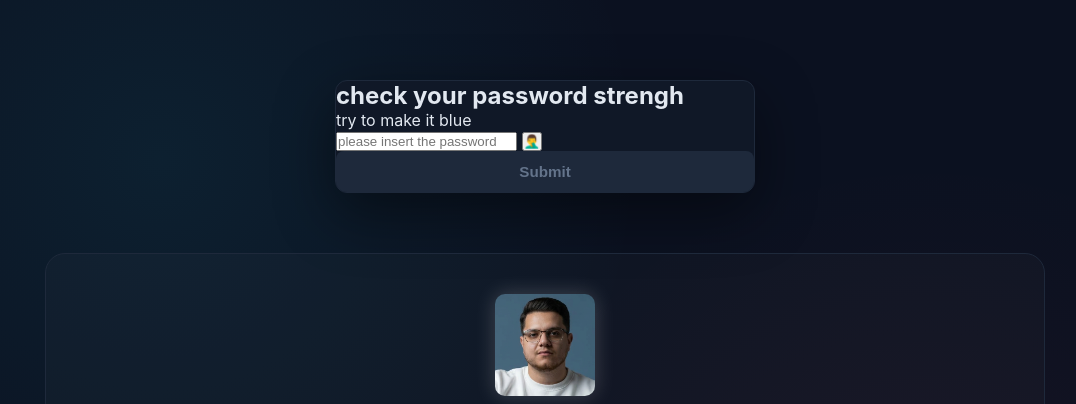
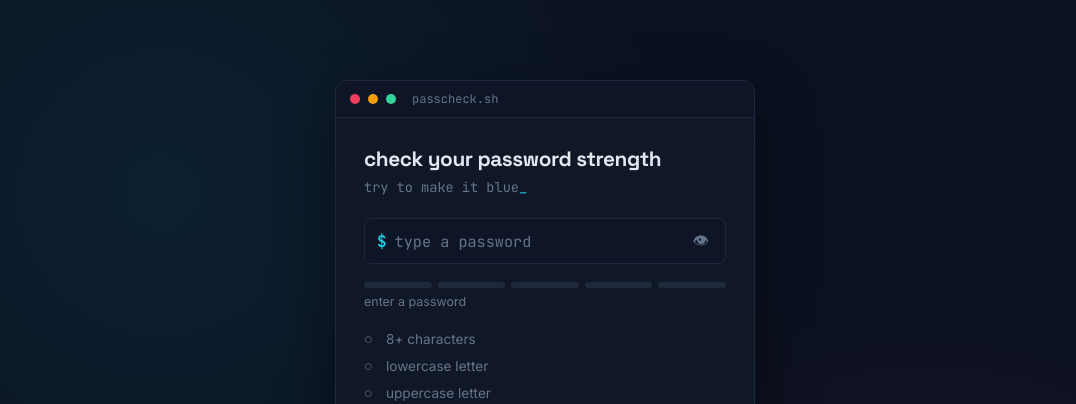
Before and after one commit to Elyasforghani/password-strength-check, a plain HTML site: page index.html in a window 1280 px wide. Shown: the top 404 px of the page, without its empty margins (95-1171 px from the left). Drawn offline with Linux system fonts and the light colour scheme.

Commit message:
Update index.html

```diff
--- a/index.html
+++ b/index.html
@@ -4,22 +4,55 @@
 <head>
     <meta charset="UTF-8">
     <meta name="viewport" content="width=device-width, initial-scale=1.0">
+    <link rel="preconnect" href="https://fonts.googleapis.com">
+    <link rel="preconnect" href="https://fonts.gstatic.com" crossorigin>
+    <link href="https://fonts.googleapis.com/css2?family=Space+Grotesk:wght@500;700&family=JetBrains+Mono:wght@400;600&family=Inter:wght@400;500;600&display=swap" rel="stylesheet">
     <link rel="stylesheet" href="assets/css/css.css">
     <title>passcheck</title>
-
 </head>
 
 <body>
     <section id="sec1">
         <div class="box">
-            <h2>check your password strengh</h2>
-            <p>try to make it blue</p>
-            <input type="password" placeholder="please insert the password">
-            <button> 🤦‍♂️</button>
-            <div class="range"></div>
-            <button id="submitBtn" disabled>Submit</button>
+            <div class="titlebar">
+                <span class="dot dot-r"></span>
+                <span class="dot dot-y"></span>
+                <span class="dot dot-g"></span>
+                <span class="titlebar-name">passcheck.sh</span>
+            </div>
+
+            <div class="box-body">
+                <h2>check your password strength</h2>
+                <p class="subtitle">try to make it blue<span class="cursor">_</span></p>
+
+                <div class="input-row">
+                    <span class="prompt">$</span>
+                    <input id="pwInput" type="password" placeholder="type a password">
+                    <button id="peekBtn" type="button" aria-label="hold to reveal password">👁</button>
+                </div>
+
+                <div class="meter" id="meter" aria-hidden="true">
+                    <span class="seg" data-i="1"></span>
+                    <span class="seg" data-i="2"></span>
+                    <span class="seg" data-i="3"></span>
+                    <span class="seg" data-i="4"></span>
+                    <span class="seg" data-i="5"></span>
+                </div>
+                <p class="meter-label" id="meterLabel">enter a password</p>
+
+                <ul class="checklist" id="checklist">
+                    <li data-rule="len"><span class="mark">○</span> 8+ characters</li>
+                    <li data-rule="lower"><span class="mark">○</span> lowercase letter</li>
+                    <li data-rule="upper"><span class="mark">○</span> uppercase letter</li>
+                    <li data-rule="num"><span class="mark">○</span> number</li>
+                    <li data-rule="sym"><span class="mark">○</span> symbol (!@#$%^&*)</li>
+                </ul>
+
+                <button id="submitBtn" disabled>Submit</button>
+            </div>
         </div>
     </section>
+
     <footer class="footer">
         <div class="logo"><img src="assets/img/1.png" alt=""></div>
         <div class="link">
@@ -44,7 +77,6 @@
                             </path>
                         </svg>linkedin</a></li>
             </ul>
-
         </div>
         <p>© 2026 Elyas Forghani. All rights reserved.</p>
     </footer>
```
